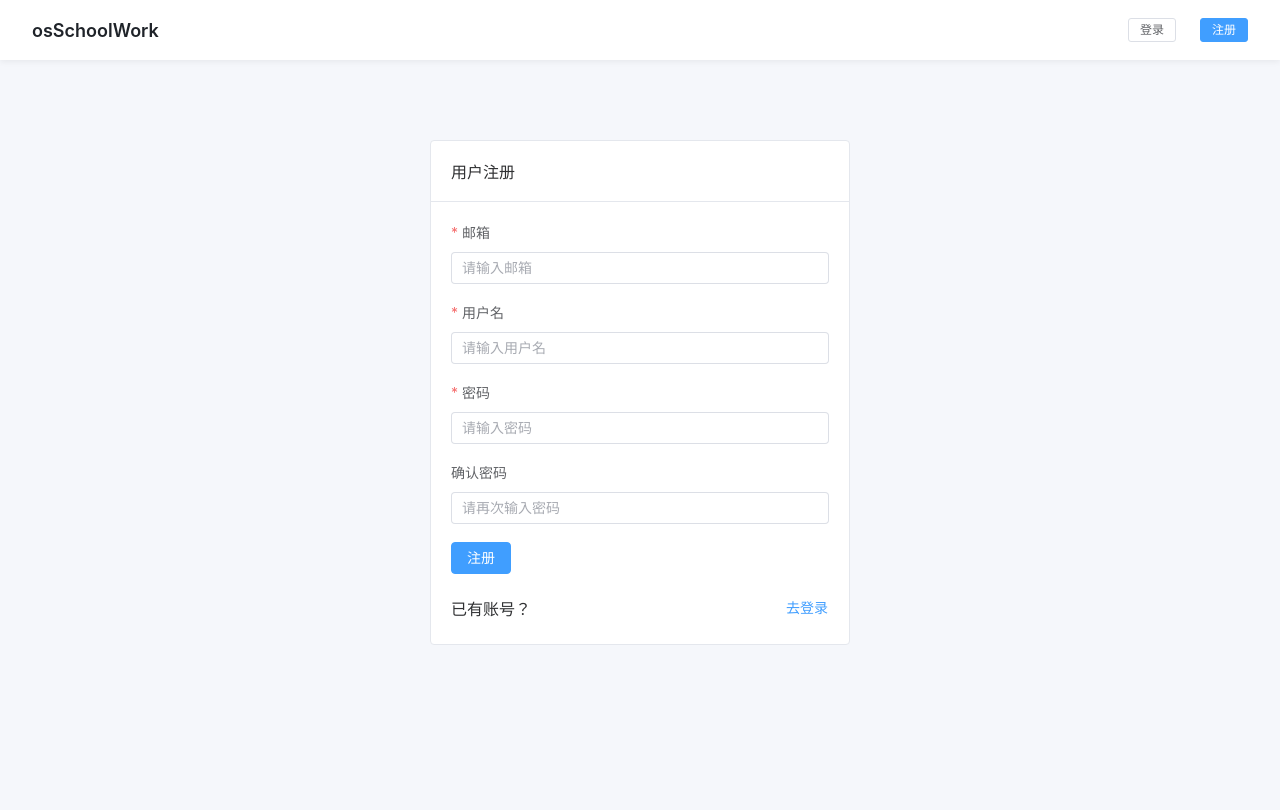
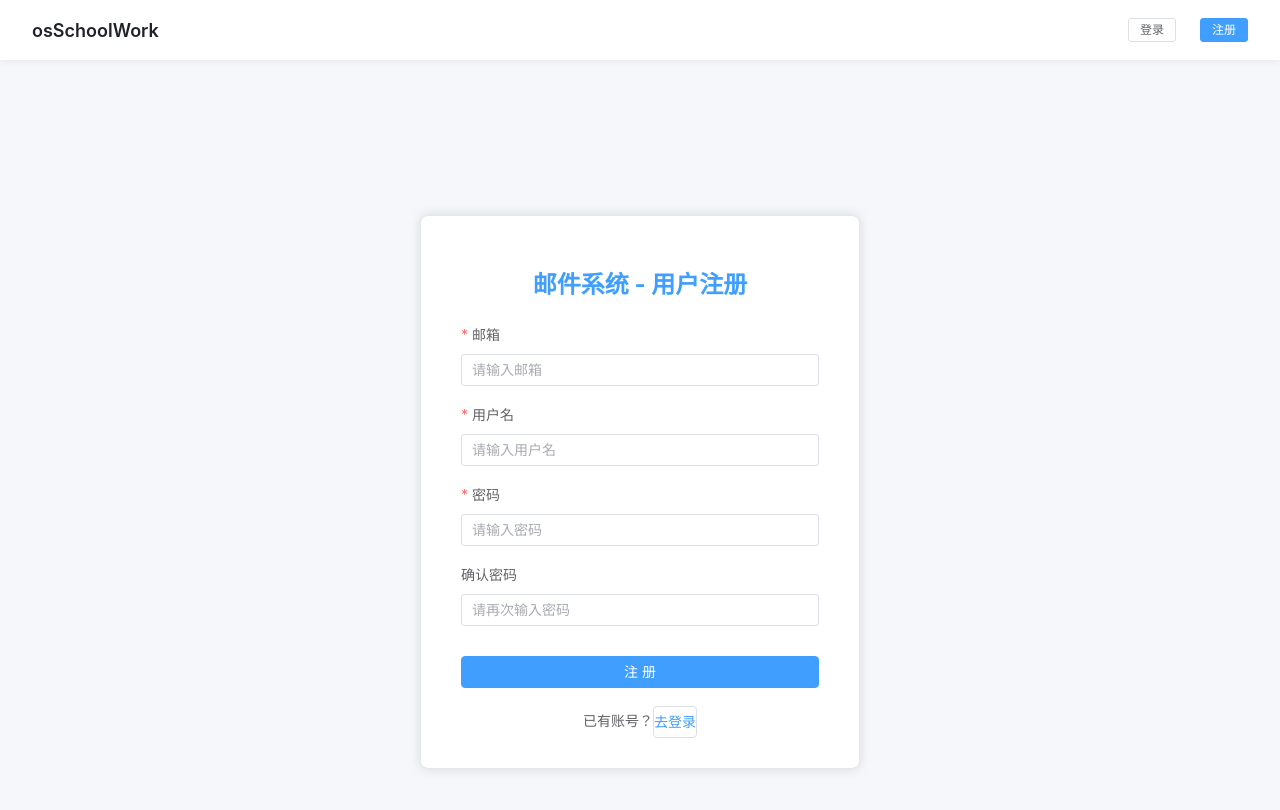
Before and after one commit to Chenan-LightFox/osSchoolWork, a Vue app in the folder frontend/: page /register in a window 1280 px wide. Shown: the top 810 px of the page. Built offline with nearby package versions, Linux system fonts and the light colour scheme; no server answers; the HTML template or start-up script is replaced by a standard one.

Commit message:
Update RegisterView.vue

```diff
--- a/frontend/src/views/RegisterView.vue
+++ b/frontend/src/views/RegisterView.vue
@@ -19,7 +19,6 @@ const form = reactive({
 })
 
 const validateConfirm = (rule, value, callback) => {
-  // 确认密码一致性校验
   if (!value) {
     callback(new Error('请再次输入密码'))
     return
@@ -50,7 +49,6 @@ const rules = {
 const handleSubmit = async () => {
   if (!formRef.value) return
   try {
-    // 表单校验通过后提交注册
     await formRef.value.validate()
     loading.value = true
     const data = await register({
@@ -58,7 +56,6 @@ const handleSubmit = async () => {
       username: form.username,
       password: form.password,
     })
-    // 写入本地登录态
     setAuth({
       token: data.token,
       user: {
@@ -84,10 +81,10 @@ const goLogin = () => {
 </script>
 
 <template>
-  <el-card class="auth-card" shadow="hover">
-    <template #header>
-      <div>用户注册</div>
-    </template>
+  <div style="height: 100vh; display: flex; justify-content: center; align-items: center; background: #f5f7fa;">
+    <el-card style="width: 440px; padding: 10px 20px; border-radius: 8px;" shadow="always">
+      <h2 style="color: #409EFF; text-align: center; margin-bottom: 24px;">邮件系统 - 用户注册</h2>
+
       <el-form ref="formRef" :model="form" :rules="rules" label-position="top">
         <el-form-item label="邮箱" prop="email">
           <el-input v-model="form.email" placeholder="请输入邮箱" />
@@ -99,20 +96,18 @@ const goLogin = () => {
           <el-input v-model="form.password" type="password" placeholder="请输入密码" show-password />
         </el-form-item>
         <el-form-item label="确认密码" prop="confirmPassword">
-        <el-input
-          v-model="form.confirmPassword"
-          type="password"
-          placeholder="请再次输入密码"
-          show-password
-        />
+          <el-input v-model="form.confirmPassword" type="password" placeholder="请再次输入密码" show-password />
         </el-form-item>
-      <el-form-item>
-        <el-button type="primary" :loading="loading" @click="handleSubmit">注册</el-button>
+
+        <el-form-item style="margin-top: 30px;">
+          <el-button type="primary" :loading="loading" @click="handleSubmit" style="width: 100%;">注 册</el-button>
         </el-form-item>
-      <div class="auth-actions">
+
+        <div style="text-align: center; font-size: 14px; color: #606266; margin-top: 16px;">
           <span>已有账号？</span>
-        <el-button type="text" @click="goLogin">去登录</el-button>
+          <el-button type="link" @click="goLogin" style="padding: 0; color: #409EFF;">去登录</el-button>
         </div>
       </el-form>
     </el-card>
+  </div>
 </template>
```
Lines whose indentation alone changed are shown as unchanged.
